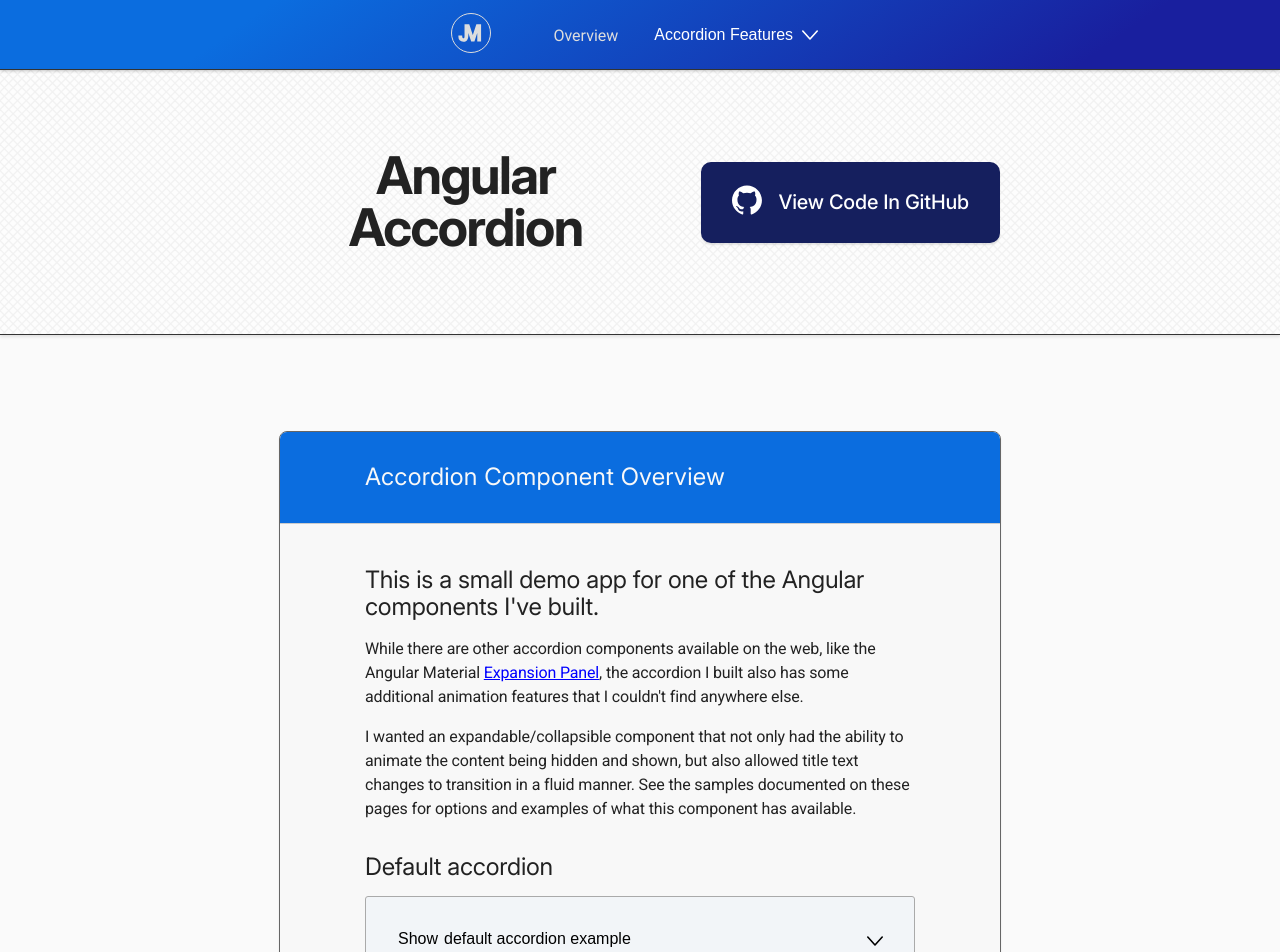
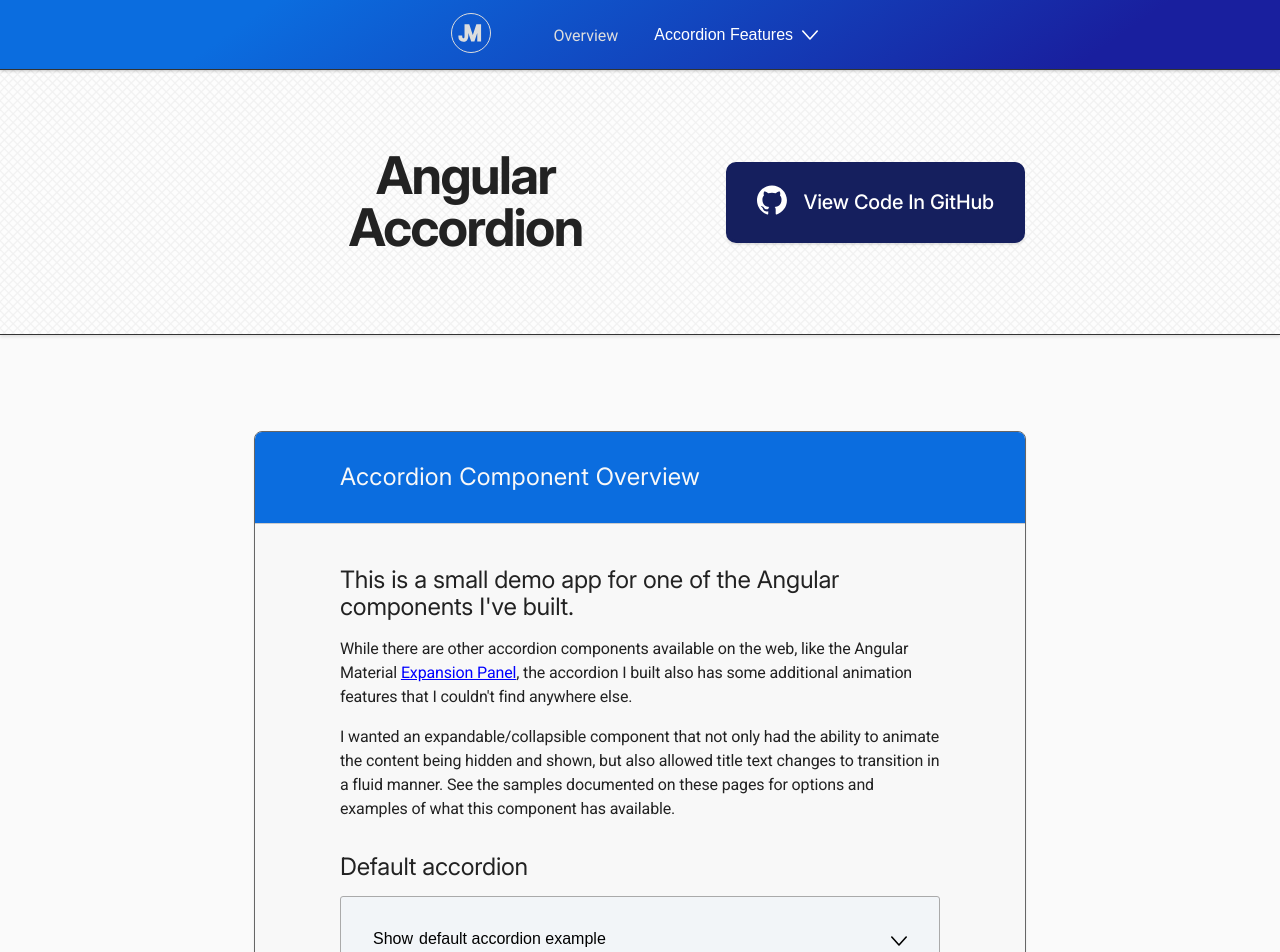
Before and after one commit to JMurkyHawk/accordion, an Angular app: page /accordion-overview in a window 1280 px wide. Shown: the top 952 px of the page. Built offline with nearby package versions, Linux system fonts and the light colour scheme.

Commit message:
Fix code box cutoff on customization page inside accordions on smaller screen size

```diff
--- a/src/app/app-animations.ts
+++ b/src/app/app-animations.ts
@@ -11,6 +11,10 @@ const delay = 50;
 const animationTiming = 500;
 
 const left = [
+    style({
+        overflow: 'hidden'
+    }),
+
     query(':enter, :leave', [
         style({
             position: 'relative',
@@ -59,6 +63,10 @@ const left = [
 ];
 
 const right = [
+    style({
+        overflow: 'hidden'
+    }),
+
     query(':enter, :leave', [
         style({
             position: 'relative',
--- a/src/app/app.component.scss
+++ b/src/app/app.component.scss
@@ -423,7 +423,7 @@ a.gitHubBtn {
 
 #mainContent {
     background-color: var(--offWhite);
-    overflow: hidden;
+    // overflow: auto;
     position: relative;
     transition-duration: 500ms; // Match with the page transition speed in app-animations
     transition-property: height;
@@ -452,7 +452,7 @@ a.gitHubBtn {
         font-weight: $titleWeight;
         letter-spacing: .025rem;
         margin: 0;
-        padding: 3.2rem $cardPad_Mobile;
+        padding: 3.2rem 0;
         text-align: left;
         text-transform: capitalize;
 
@@ -461,22 +461,27 @@ a.gitHubBtn {
         transition-timing-function: $transitionTimingFunction;
 
         > span {
+            box-sizing: border-box; // Set to border-box for children overflow (codeBox) to work on smaller screens
             display: block;
             margin: 0 auto;
-            max-width: $maxLineWidth;
+            max-width: setMaxWidth($cardPad_Mobile);
+            padding: 0 $cardPad_Mobile;
+            width: 100%; // Set to 100% for children overflow (codeBox) to work on smaller screens
         }
     }
 
     .jmCardContent {
         background-color: var(--cardColor);
         border-radius: 0;
+        box-sizing: border-box;  // Set to border-box for children overflow (codeBox) to work on smaller screens
         color: var(--cardText);
         margin: 0 auto;
-        max-width: $maxLineWidth; // To keep line lengths reasonable
+        max-width: setMaxWidth($cardPad_Mobile); // To keep line lengths reasonable
         padding: 3.2rem $cardPad_Mobile;
         transition-duration: $transitionDuration;
         transition-property: background-color, border, color;
         transition-timing-function: $transitionTimingFunction;
+        width: 100%; // Set to 100% for children overflow (codeBox) to work on smaller screens
 
         j-murky-hawk-accordion {
             display: block;
@@ -724,6 +729,7 @@ ul.customCols {
     background-color: rgba(0, 110, 153, 0.075);
     border: 1px solid rgba(0, 110, 153, 1);
     margin: 0 0 2.4rem 0;
+    overflow: auto;
     padding: 0;
 
     display: flex;
@@ -735,18 +741,15 @@ ul.customCols {
 
         display: flex;
         flex-direction: row;
-        flex: 1 1 auto;
+        gap: 2.4rem;
 
         &:nth-child(even) {
             background-color: rgba(0, 110, 153, 0.2);
         }
 
         span {
+            flex: 1 1 0;
             width: 50%;
-
-            &:nth-child(odd) {
-                padding: 0 2.4rem 0 0;
-            }
         }
     }
 
@@ -790,9 +793,16 @@ ul.customCols {
     overflow: auto;
     padding: 1.6rem 2.4rem;
 
-    code pre,
-    code pre {
-        margin: 0;
+    > span {
+        display: block;
+    }
+
+    code {
+
+        &,
+        pre {
+            margin: 0;
+        }
     }
 
 }
@@ -877,10 +887,20 @@ footer {
 /* Tablets and larger phone screens */
 @media screen and (min-width: 480px) and (width < 768px) {
 
+    #pageHeadWrapper {
+        #subHeaderBar {
+            padding: 7rem $cardPad_Tablet;
+        }
+    }
+
     .jmCard {
 
         .jmCardTitle {
-            padding: 3.2rem $cardPad_Tablet 3.2rem $cardPad_Tablet;
+            padding: 3.2rem 0;
+
+            > span {
+                padding: 0 $cardPad_Tablet;
+            }
         }
 
         .jmCardContent {
@@ -967,16 +987,24 @@ footer {
         .jmCardTitle {
             border-top-left-radius: .7rem;
             border-top-right-radius: .7rem;
-            padding: 3.2rem $cardPad_Laptop;
+            padding: 3.2rem 0;
             text-align: left;
+
+            > span {
+                padding: 0 $cardPad_Laptop;
+                max-width: 100%;
+                width: auto;
+            }
         }
 
         .jmCardContent {
             border-radius: .7rem;
             border-top-right-radius: 0;
             border-top-left-radius: 0;
+            box-sizing: content-box; // Resetting to content-box for card layout to work on larger screens
             margin: initial;
             padding: 4.2rem $cardPad_Laptop $cardPad_Laptop;
+            width: auto; // Resetting to auto for card layout to work on larger screens
 
             > section {
                 padding: 0 0 3.2rem 0;
@@ -1044,8 +1072,10 @@ footer {
         max-width: setMaxWidth($cardPad_Desktop); // To keep line lengths reasonable
 
         .jmCardTitle {
-            padding-right: $cardPad_Desktop;
-            padding-left: $cardPad_Desktop;
+
+            > span {
+                padding: 0 $cardPad_Desktop;
+            }
         }
 
         .jmCardContent {
--- a/src/app/app.component.ts
+++ b/src/app/app.component.ts
@@ -144,4 +144,26 @@ export class AppComponent {
         this.pageHead.nativeElement.querySelector('#skipLinks').focus();
     }
 
+    public testClickContent: boolean = false;
+
+    public testClick(event: any) {
+        this.testClickContent = !this.testClickContent;
+    }
+
+    public custom_single_acc_title_code: string =
+        "&lt;<span class=\'color1\'>j-murky-hawk-accordion</span> <br />"
+        + "    <span class=\'color2\'>jmFieldId</span>=<span class=\'color7\'>\"accordionCustomTitle\"</span> <br />"
+        + "    <span class=\'color2\'>titleText</span>=<span class=\'color7\'>\"Sample title text\"</span> <br />"
+        + "    <span class=\'color2\'>accordionType</span>=<span class=\'color7\'>\"panel\"</span> <br />"
+        + "    [<span class=\'color2\'>customStylesTitle</span>]=<span class='color7'>\"{ <br />"
+        + "        'background' : '#cc0031', <br />"
+        + "        'background-ro' : '#ffffff', <br />"
+        + "        'border' : '3px solid #cc0031', <br />"
+        + "        'border-ro' : '3px solid #cc0031', <br />"
+        + "        'color' : '#ffffff', <br />"
+        + "        'color-ro' : '#770031' <br />"
+        + "    }\"</span>&gt; <br />"
+        + "    &lt;<span class='color1'>p</span>&gt;Sample Accordion Content</span>&lt;/<span class=\'color1'\>p</span>&gt; <br />"
+        + "&lt;/<span class='color1'>j-murky-hawk-accordion</span>&gt;";
+
 }
--- a/src/styles.scss
+++ b/src/styles.scss
@@ -7,7 +7,7 @@
 
 $fontFamilyInter: 'Inter', 'Gill Sans', 'Gill Sans MT', Calibri, 'Trebuchet MS', sans-serif;
 
-$maxLineWidth: 55rem;
+$maxLineWidth: 60rem;
 $titleSize: 2.4rem;
 $titleWeight: 400;
 
```
